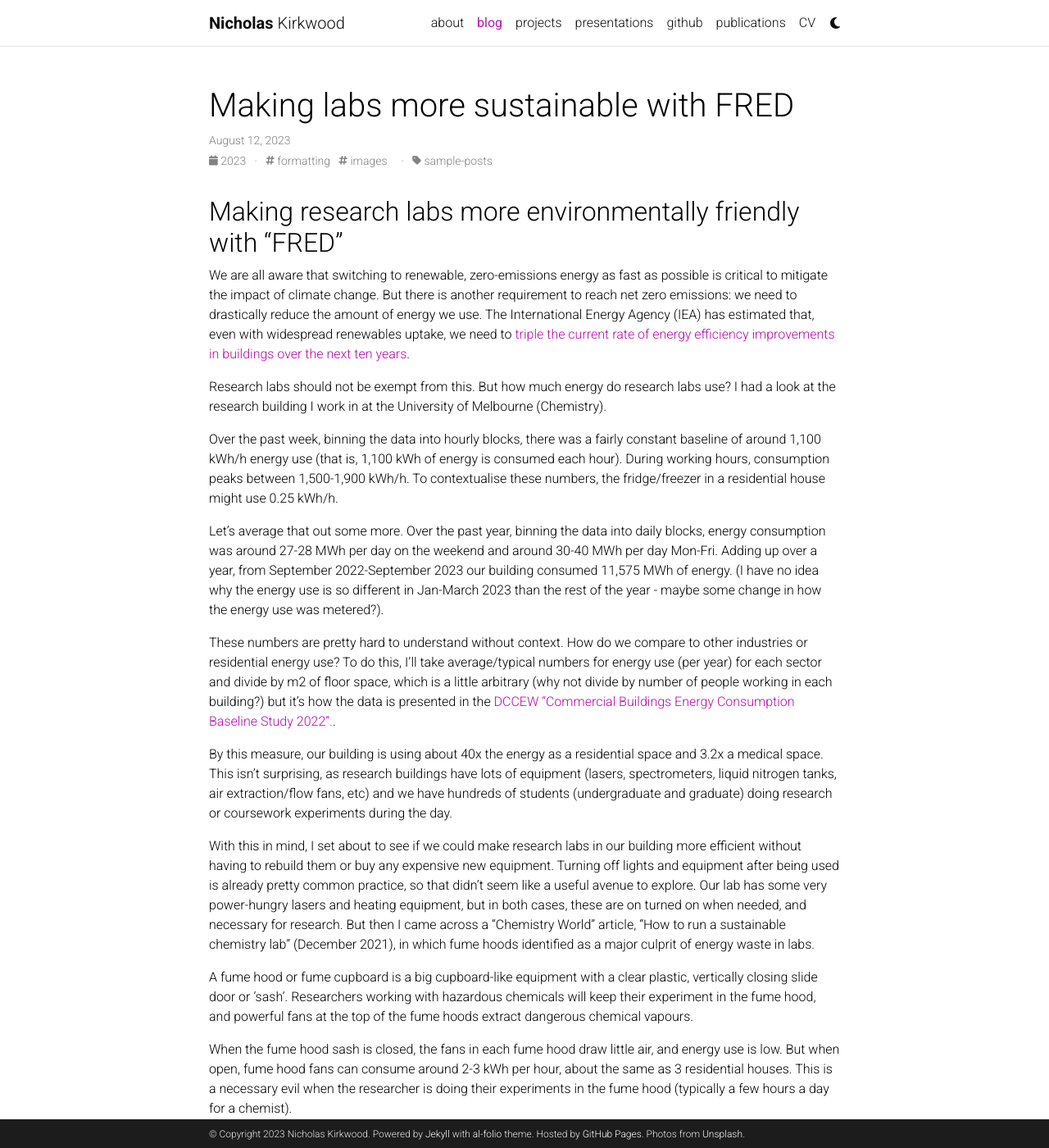
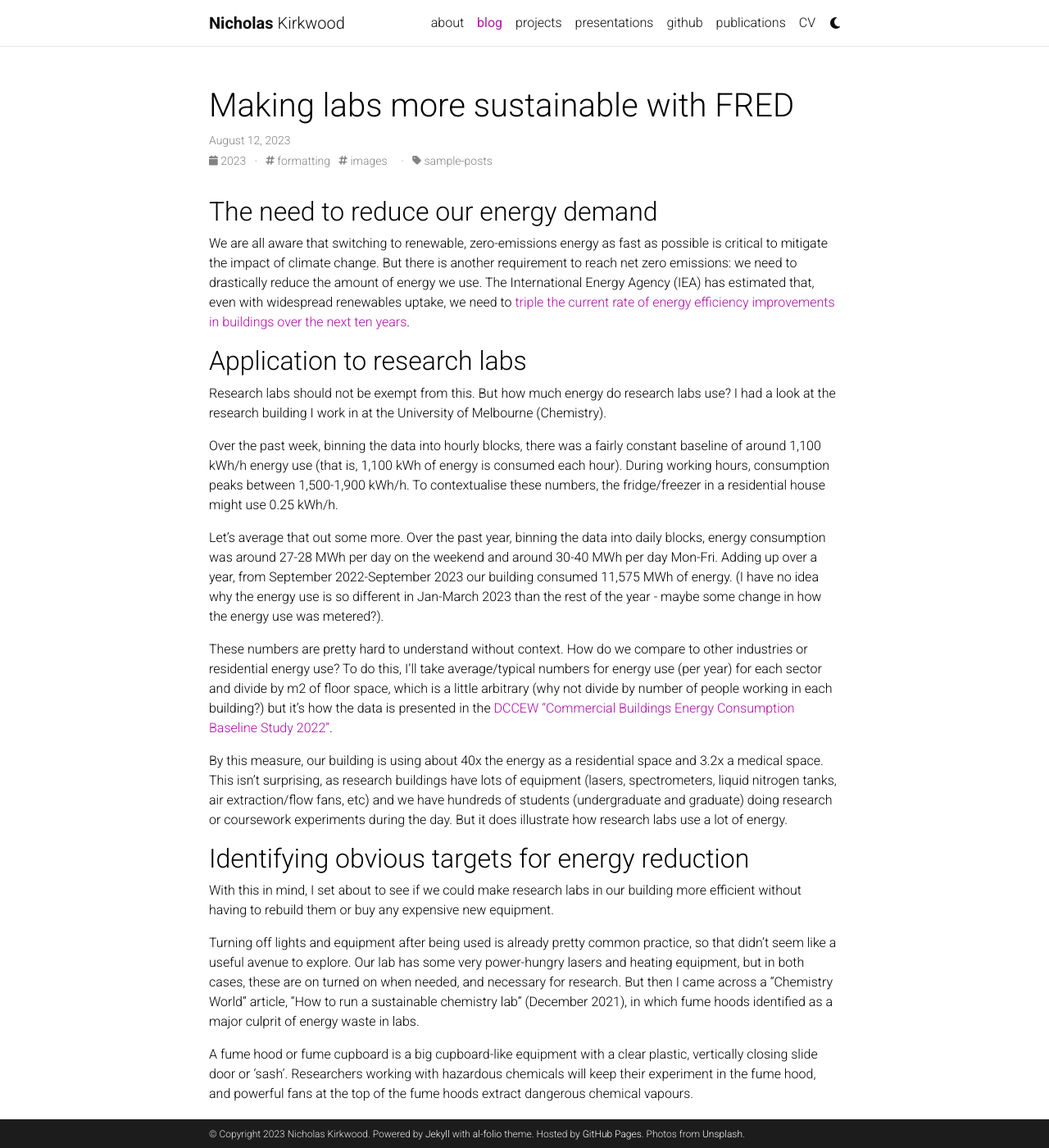
Before and after one commit to nrmkirkwood/nrmkirkwood.github.io, a Jekyll site: the page built from _posts/2023-08-12-fred.md, in a window 1280 px wide and 1400 px high. Shown: the whole window at 82% size. Built offline with Jekyll 4.4.1, drawn with Linux system fonts in a browser that asks for light colours; full-size pictures stand in for the smaller copies a plugin makes; comment, search, counter and statistics services are not loaded; a style sheet for code colours, icons or effects is not loaded; some of the changed text lies outside the part shown.

Commit message:
Update 2023-08-12-fred.md

```diff
--- a/_posts/2023-08-12-fred.md
+++ b/_posts/2023-08-12-fred.md
@@ -7,10 +7,12 @@
 categories: sample-posts
 thumbnail: assets/img/9.jpg
 ---
-## Making research labs more environmentally friendly with “FRED”
+## The need to reduce our energy demand
 
 We are all aware that switching to renewable, zero-emissions energy as fast as possible is critical to mitigate the impact of climate change.
 But there is another requirement to reach net zero emissions: we need to drastically reduce the amount of energy we use. The International Energy Agency (IEA) has estimated that, even with widespread renewables uptake, we need to [triple the current rate of energy efficiency improvements in buildings over the next ten years](https://www.iea.org/reports/net-zero-by-2050).
+
+## Application to research labs
 
 Research labs should not be exempt from this. But how much energy do research labs use? I had a look at the research building I work in at the University of Melbourne (Chemistry).
 
@@ -18,12 +20,14 @@
 
 Let’s average that out some more. Over the past year, binning the data into daily blocks, energy consumption was around 27-28 MWh per day on the weekend and around 30-40 MWh per day Mon-Fri. Adding up over a year, from September 2022-September 2023 our building consumed 11,575 MWh of energy. (I have no idea why the energy use is so different in Jan-March 2023 than the rest of the year - maybe some change in how the energy use was metered?).
 
+These numbers are pretty hard to understand without context. How do we compare to other industries or residential energy use? To do this, I’ll take average/typical numbers for energy use (per year) for each sector and divide by m2 of floor space, which is a little arbitrary (why not divide by number of people working in each building?) but it’s how the data is presented in the [DCCEW “Commercial Buildings Energy Consumption Baseline Study 2022”](https://www.energy.gov.au/publications/commercial-buildings-energy-consumption-baseline-study-2022).
 
-These numbers are pretty hard to understand without context. How do we compare to other industries or residential energy use? To do this, I’ll take average/typical numbers for energy use (per year) for each sector and divide by m2 of floor space, which is a little arbitrary (why not divide by number of people working in each building?) but it’s how the data is presented in the [DCCEW “Commercial Buildings Energy Consumption Baseline Study 2022”.](https://www.energy.gov.au/publications/commercial-buildings-energy-consumption-baseline-study-2022).
+By this measure, our building is using about 40x the energy as a residential space and 3.2x a medical space. This isn’t surprising, as research buildings have lots of equipment (lasers, spectrometers, liquid nitrogen tanks, air extraction/flow fans, etc) and we have hundreds of students (undergraduate and graduate) doing research or coursework experiments during the day. But it does illustrate how research labs use a lot of energy.
 
-By this measure, our building is using about 40x the energy as a residential space and 3.2x a medical space. This isn’t surprising, as research buildings have lots of equipment (lasers, spectrometers, liquid nitrogen tanks, air extraction/flow fans, etc) and we have hundreds of students (undergraduate and graduate) doing research or coursework experiments during the day.
+## Identifying obvious targets for energy reduction
 
 With this in mind, I set about to see if we could make research labs in our building more efficient without having to rebuild them or buy any expensive new equipment.
+
 Turning off lights and equipment after being used is already pretty common practice, so that didn’t seem like a useful avenue to explore. Our lab has some very power-hungry lasers and heating equipment, but in both cases, these are on turned on when needed, and necessary for research. But then I came across a “Chemistry World” article, “How to run a sustainable chemistry lab” (December 2021), in which fume hoods identified as a major culprit of energy waste in labs.
 
 A fume hood or fume cupboard is a big cupboard-like equipment with a clear plastic, vertically closing slide door or ‘sash’. Researchers working with hazardous chemicals will keep their experiment in the fume hood, and powerful fans at the top of the fume hoods extract dangerous chemical vapours.
@@ -49,6 +55,8 @@
 Last but not least, FRED plays a very happy and satisfying little chromatic riff when the fume hood is closed. (The carrot approach).
 
 Annoyed by a loud noise or guilted by climate facts, one of our many research students then runs into the lab to close the fumehood, quiet FRED and restore their inner calm.
+
+## The impact of FRED
 
 Of course FRED logs data too so I ran a few experiments to see if it was working. I left FRED with the buzzers off in a fume hood for 1 month to log baseline data, then turned on FRED’s buzzers and recorded the effect on how often and how long the fumehood was left open.
 
```
Also changed, not shown: other parts of _posts/2023-08-12-fred.md (+2 -0 lines).
